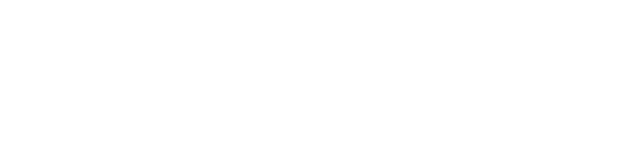
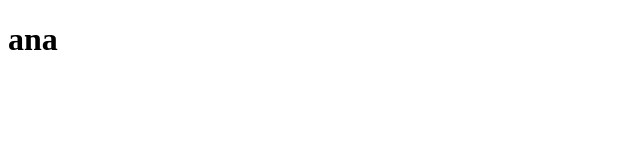
Before and after one commit to ppalladio/TS-learning, a website with bundled scripts: page Decorator/index.html in a window 1280 px wide. Shown: the full height of the page, 0-640 px from the left. Built offline with nearby package versions, Linux system fonts and the light colour scheme.

Commit message:
more complex decorator

```diff
--- a/Decorator/index.html
+++ b/Decorator/index.html
@@ -1,12 +1,13 @@
 <!DOCTYPE html>
 <html lang="en">
     <head>
-  <meta charset="UTF-8">
-  <meta name="viewport" content="width=device-width, initial-scale=1.0">
-  <meta http-equiv="X-UA-Compatible" content="ie=edge">
+        <meta charset="UTF-8" />
+        <meta name="viewport" content="width=device-width, initial-scale=1.0" />
+        <meta http-equiv="X-UA-Compatible" content="ie=edge" />
         <title>Understanding TypeScript</title>
         <script src="dist/app.js" defer></script>
     </head>
     <body>
+        <div id="app"></div>
     </body>
 </html>
--- a/Decorator/src/app.ts
+++ b/Decorator/src/app.ts
@@ -3,16 +3,26 @@
 //     console.log('logging');
 //     console.log(target);
 // }
-function Logger(el:string) {
-        return function(target: Function) {
+function Logger(el: string) {
+    return function (target: Function) {
+        console.log(target);
+        console.log(el);
+    };
+}
 
-            console.log(target);
-            console.log(el);
+function Html(el: string, tag: string) {
+    return function (constructor: any) {
+        const tagName = document.getElementById(tag);
+        const person = new constructor(); //' convert constructor type to any to access the properties inside
+        if (tagName) {
+            tagName.innerHTML = el;
+            tagName.querySelector('h1')!.textContent = person.name; //'use ! to assume that h1 alaways exists
         }
-    }
-
+    };
+}
 /////@ Logger //'to use decorator, use @decorator before the where we want to use it
-@Logger('el message🌈')//' with decorator factories, we need to call the function and we can add parameters
+///// @Logger('el message🌈') //' with decorator factories, we need to call the function and we can add parameters
+@Html('<h1>rendered content</h1>', 'app')
 class Person {
     name = 'ana';
 
```
Also changed, not shown: Decorator/dist/app.js, 1 other file. Lines whose indentation alone changed are shown as unchanged.
